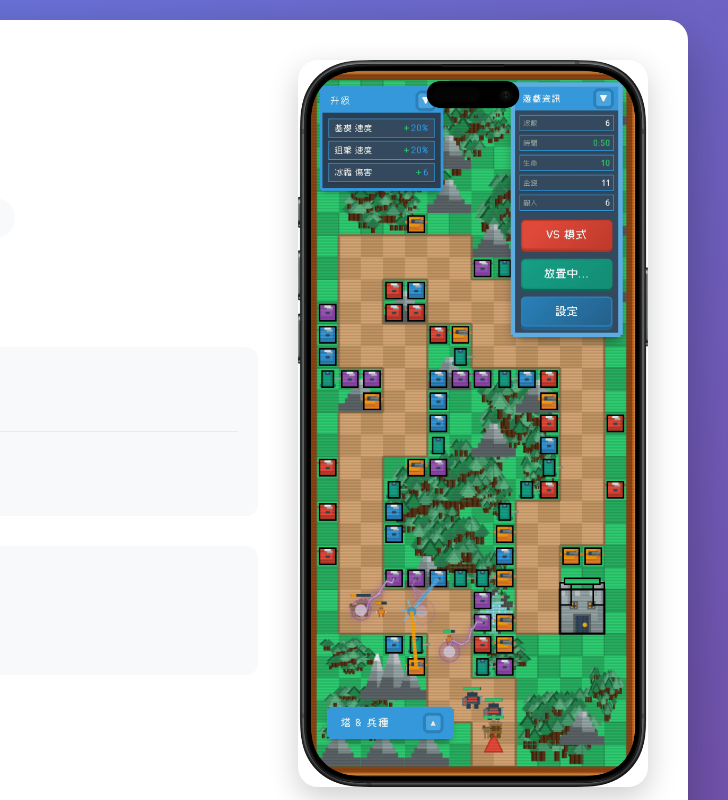
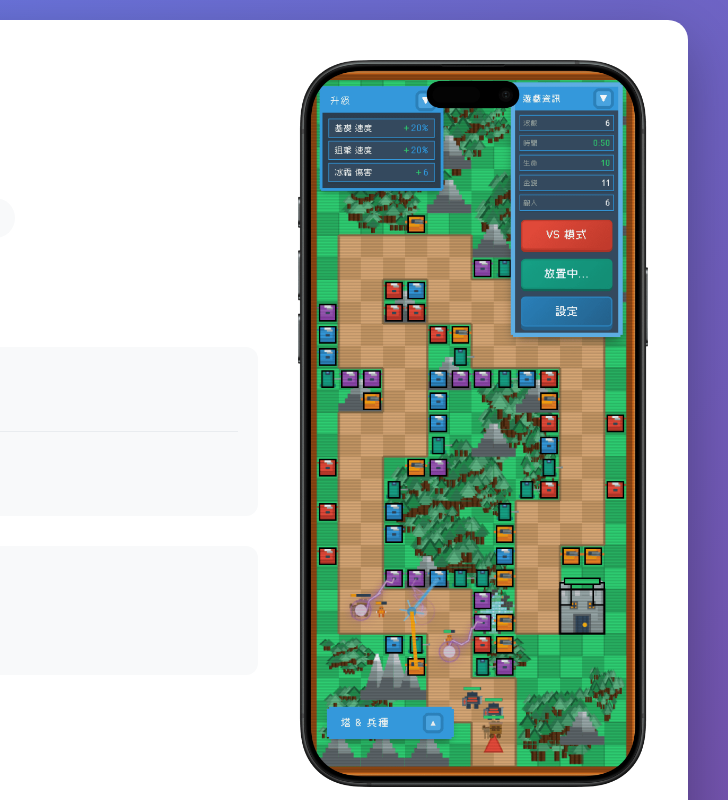
Before and after one commit to Unayung/pixelate-web-steam, a plain HTML site: page index.html in a window 1280 px wide. Shown: the top 800 px of the page, 552-1280 px from the left. Drawn offline with Linux system fonts and the light colour scheme.

Commit message:
remove box shadow for preview

```diff
--- a/index.html
+++ b/index.html
@@ -76,7 +76,7 @@
             width: 100%;
             height: auto;
             border-radius: 20px;
-            box-shadow: 0 10px 30px rgba(0, 0, 0, 0.2);
+            /* box-shadow: 0 10px 30px rgba(0, 0, 0, 0.2); */
             transition: transform 0.3s;
         }
 
```
Also changed, not shown: 1 other file.
